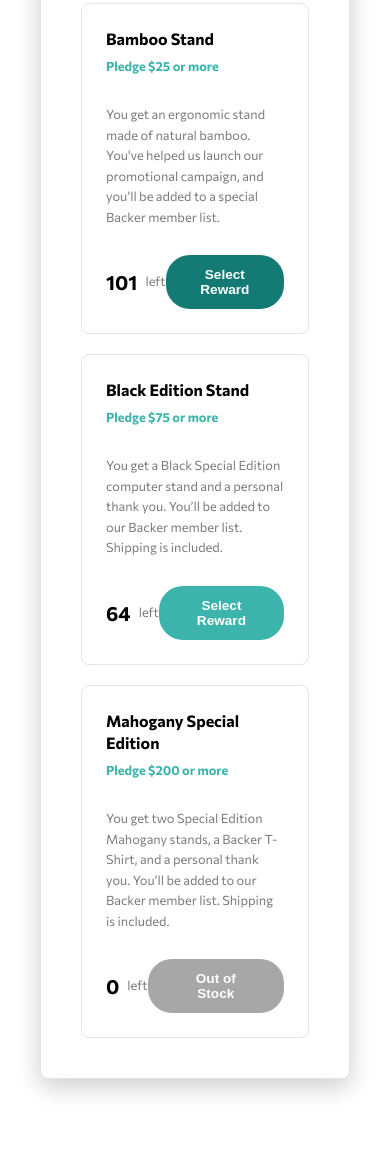
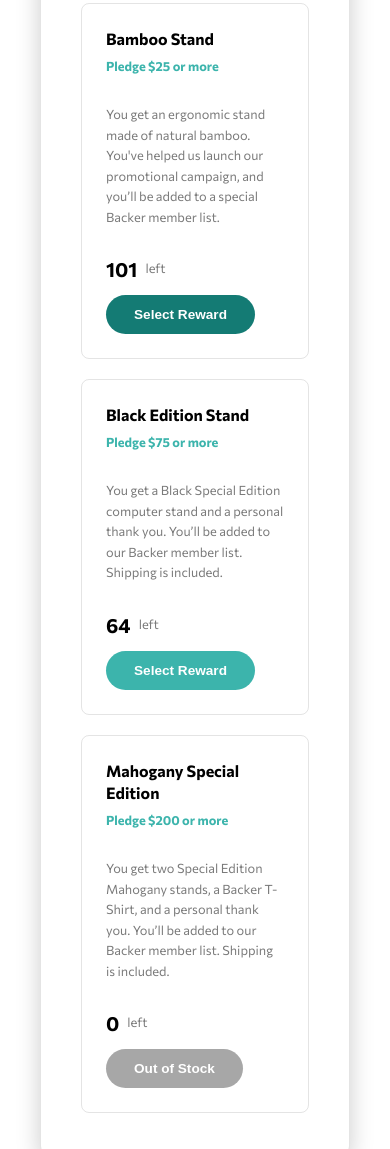
Before and after one commit to TrellixVulnTeam/CrowdfundingProductPage_ORC9, a website: page index.html in a window 390 px wide. Shown: the part 1599-2748 px from the top of the page. Before the commit the page ends 2718 px from the top, so only its background shows below. Drawn offline with Linux system fonts and the light colour scheme.

Commit message:
added css

```diff
--- a/sass/pages/_home.scss
+++ b/sass/pages/_home.scss
@@ -125,6 +125,17 @@
     display: flex;
     justify-content: space-between;
     align-items: center;
+
+    @media only screen and (max-width: 32em) {
+      flex-direction: column;
+      align-items: flex-start;
+    }
+
+    & > .btn {
+      @media only screen and (max-width: 32em) {
+        margin-top: 1.5rem;
+      }
+    }
   }
 
   &__header {
```
Also changed, not shown: css/mainStyle.css.
